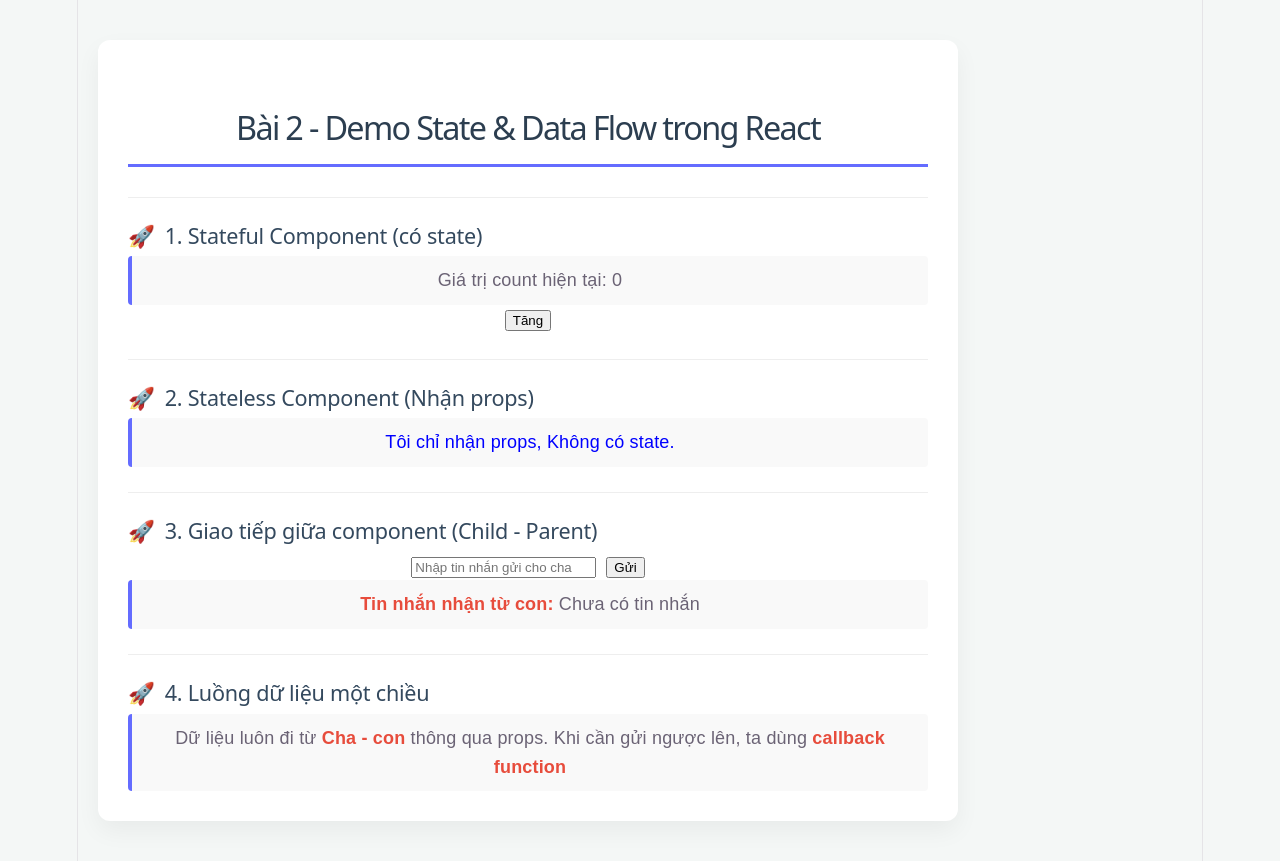
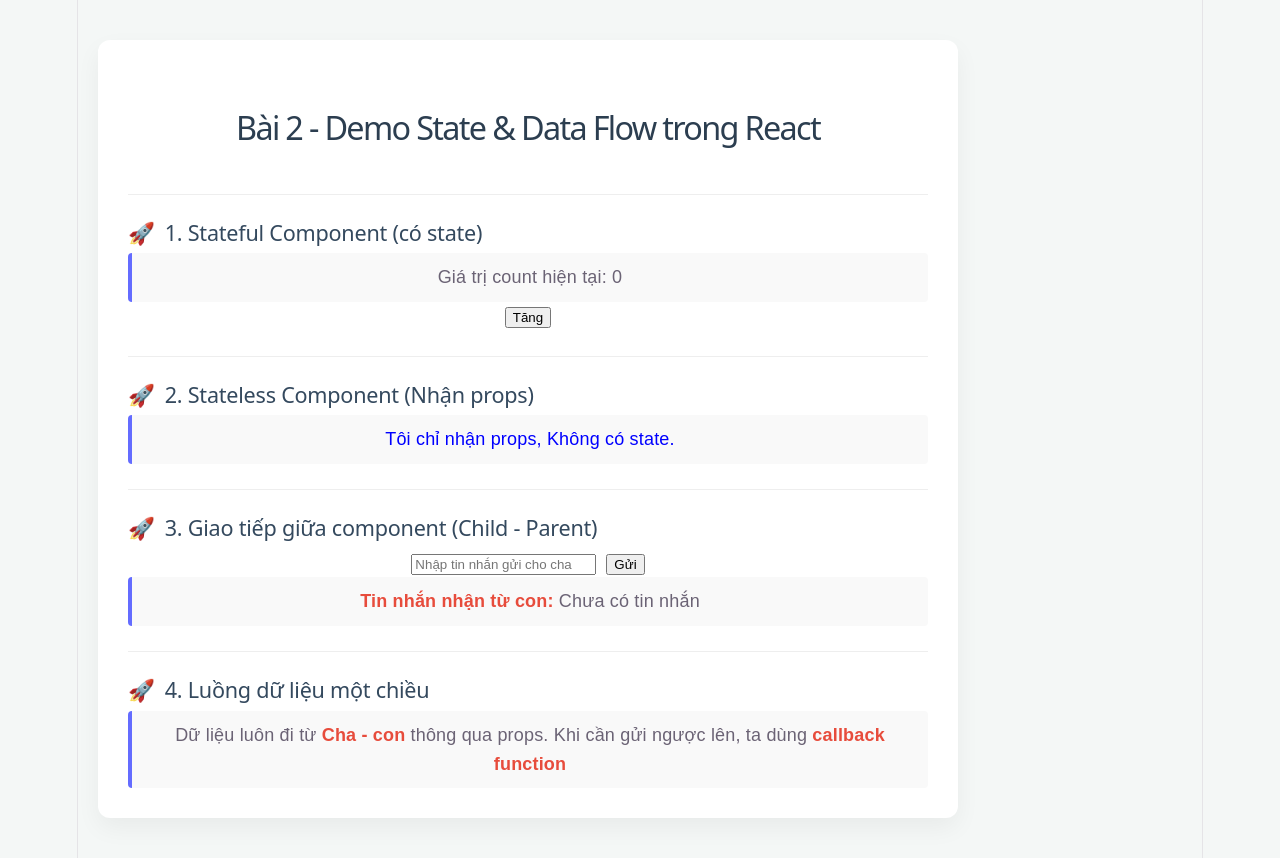
Before and after one commit to nhuyeumeo2811-del/baitapmoi2, a React (Vite) app: page / in a window 1280 px wide. Built offline with nearby package versions, Linux system fonts and the light colour scheme.

Commit message:
Add multiple files

```diff
--- a/src/App.css
+++ b/src/App.css
@@ -208,7 +208,6 @@ h1 {
   text-align: center;
   margin-bottom: 30px;
   font-size: 1.8rem;
-  border-bottom: 3px solid #646cff;
   padding-bottom: 10px;
 }
 
```
